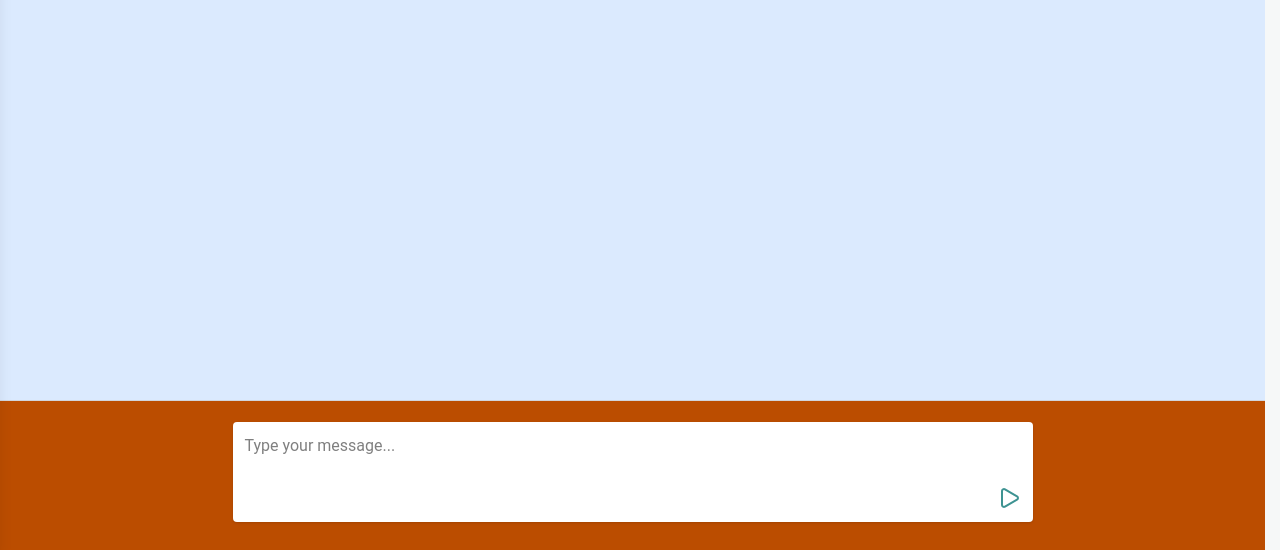
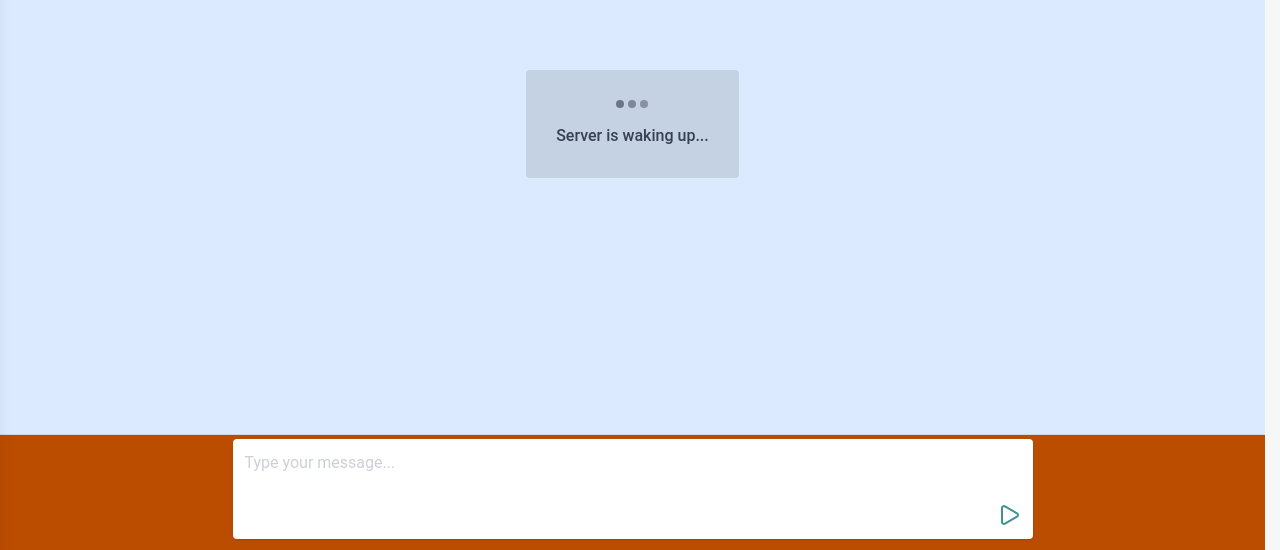
Before and after one commit to sia77/AI-Chat, a React (Vite) app: page / in a window 1280 px wide. Shown: the part 250-800 px from the top of the page. Built offline with nearby package versions, Linux system fonts and the light colour scheme; no server answers.

Commit message:
Implemented Implemente server check status

```diff
--- a/src/components/ChatWindow.tsx
+++ b/src/components/ChatWindow.tsx
@@ -5,7 +5,8 @@ import { useLLMHook } from "../hooks/useLLMHook";
 import { SidePanel } from "./SidePanel";
 import type { MediaType, PanelMode, ResponseTypeLLM } from "../shared/types";
 import { useRef } from 'react';
-
+import { useServerHealth } from "../hooks/useServerHealth";
+import { ServerStatus } from "./ServerStatus";
 
 export const ChatWindow = () => {
     const [selectedResponse, setSelectedResponse] = useState<ResponseTypeLLM>('stream');
@@ -13,6 +14,7 @@ export const ChatWindow = () => {
     const {messages, handleSend, handleStop, isLoading } = useLLMHook( selectedResponse, selectedMediaType );
     const [panelMode, setPanelMode] = useState<PanelMode>('closed');
     const panelRef = useRef<HTMLDivElement>(null);
+    const isServerLive = useServerHealth();
 
     useEffect(()=>{
 
@@ -45,10 +47,12 @@ export const ChatWindow = () => {
                 {/* <TopMenu /> */}
 
                 <MessageList messageList = {messages} />
+                <ServerStatus isServerLive = {isServerLive} />
                 <MessageInput
                     onSend = {handleSend}
                     isLoading = {isLoading}
-                    handleStop = { handleStop} />
+                    handleStop = { handleStop}
+                    isServerLive = {isServerLive} />
             </div>
         </>
 
--- a/src/components/MessageInput.tsx
+++ b/src/components/MessageInput.tsx
@@ -1,15 +1,26 @@
-import { useState } from "react";
+import { useRef, useState, useEffect } from "react";
 import { SendButton } from "./SendButton";
 
 type MessageInputProps = {
   onSend: (message: string) => void;
   isLoading: boolean;
   handleStop: () => void;
+  isServerLive:boolean
 };
 
-export const MessageInput = ({onSend, isLoading, handleStop}:MessageInputProps) => {
+export const MessageInput = ({onSend, isLoading, handleStop, isServerLive}:MessageInputProps) => {
+    const textAreaRef = useRef<HTMLTextAreaElement>(null);
+
+    const isDisabled = !isServerLive || isLoading;
 
     const [message, setMessage] = useState("");
+
+    useEffect(()=> {
+
+        if(isServerLive && !isLoading)
+        textAreaRef.current?.focus();
+
+    }, [isServerLive, isLoading])
 
     const handleKeyDown = (e: React.KeyboardEvent<HTMLTextAreaElement>) => {
         if (e.key === "Enter" && !e.shiftKey) {
@@ -36,13 +47,20 @@ export const MessageInput = ({onSend, isLoading, handleStop}:MessageInputProps)
         ">
             <div className="relative w-full max-w-[800px]">
                 <textarea
-                className="
-                    w-full h-[100px]
+                ref={textAreaRef}
+                disabled = {isDisabled}
+                className={
+                    `w-full h-[100px]
                     p-3 pr-12
                     rounded bg-white shadow
                     focus:outline-none
                     resize-none
-                "
+                    ${isDisabled
+                        ? "bg-gray-100 cursor-not-allowed text-gray-400"
+                        : "bg-white cursor-text text-black"
+                    }`
+                }
+
                 value = { message }
                 onKeyDown={ handleKeyDown }
                 onChange={(e)=> setMessage(e.target.value)}
@@ -53,7 +71,8 @@ export const MessageInput = ({onSend, isLoading, handleStop}:MessageInputProps)
                     <SendButton
                         onClick = {handleSend}
                         isLoading = {isLoading}
-                        onStop = {handleStop}  />
+                        onStop = {handleStop}
+                        isDisabled = {isDisabled} />
                 </div>
             </div>
         </div>
--- a/src/components/SendButton.tsx
+++ b/src/components/SendButton.tsx
@@ -5,15 +5,19 @@ type SendButtonProps = {
     onClick: () => void;
     isLoading: boolean;
     onStop: () => void;
+    isDisabled:boolean;
 };
 
-export const SendButton = ({onClick, isLoading, onStop}:SendButtonProps) => {
+export const SendButton = ({onClick, isLoading, onStop, isDisabled}:SendButtonProps) => {
 
 const icon = isLoading ? <Square color="#373737" /> : <Play color="#3e9392" />;
 const action = isLoading ? onStop : onClick;
 
 return (
-  <button className="cursor-pointer" onClick={action}>
+  <button
+  disabled={isDisabled}
+  className={!isDisabled ? "cursor-pointer":"cursor-not-allowed" }
+  onClick={action}>
     {icon}
   </button>
 );
--- /dev/null
+++ b/src/components/ServerStatus.tsx
@@ -0,0 +1,26 @@
+
+
+interface ServerStatusProps {
+    isServerLive:boolean
+}
+
+export const ServerStatus = ({isServerLive}:ServerStatusProps) => {
+
+    if(isServerLive) return null;
+
+    console.log("isServerLive: ", isServerLive);
+
+    return (
+        <div className="flex items-center justify-center h-screen">
+            <div className="z-50 rounded bg-black/10 p-[30px] flex flex-col items-center gap-4">
+                <div className="flex gap-1">
+                    {/* Three pulsing dots */}
+                    <span className="w-2 h-2 bg-gray-600 rounded-full animate-pulse"></span>
+                    <span className="w-2 h-2 bg-gray-600 rounded-full animate-pulse [animation-delay:0.2s]"></span>
+                    <span className="w-2 h-2 bg-gray-600 rounded-full animate-pulse [animation-delay:0.4s]"></span>
+                </div>
+                <div className="text-gray-700 font-medium">Server is waking up...</div>
+            </div>
+        </div>
+    );
+}
--- a/src/hooks/useLLMHook.ts
+++ b/src/hooks/useLLMHook.ts
@@ -13,6 +13,11 @@ export const useLLMHook = (selectedResponse:ResponseTypeLLM, selectedMediaType:M
     const abortControllerRef = useRef<AbortController | null>(null);
     const sseStoppedByUserRef = useRef(false);
     const activeModeRef = useRef<ResponseTypeLLM | null>(null);
+    const messagesRef = useRef<Message[]>([]);
+
+    useEffect(()=> {
+        messagesRef.current = messages; //It holds a copy of messages as per latest commited render
+    }, [messages])
 
     useEffect(() => {
         return () => {
@@ -22,8 +27,8 @@ export const useLLMHook = (selectedResponse:ResponseTypeLLM, selectedMediaType:M
             }
 
             if (abortControllerRef.current) {
-            abortControllerRef.current.abort();
-            abortControllerRef.current = null;
+                abortControllerRef.current.abort();
+                abortControllerRef.current = null;
             }
         };
     }, []);
@@ -37,7 +42,8 @@ export const useLLMHook = (selectedResponse:ResponseTypeLLM, selectedMediaType:M
         activeModeRef.current = null;
     };
 
-    const finalizeStoppedResponse = () => {
+
+    const appendUserAbortMessage = () => {
         const stoppedMessage: Message = {
             role: "system",
             text: "You stopped this response",
@@ -48,7 +54,7 @@ export const useLLMHook = (selectedResponse:ResponseTypeLLM, selectedMediaType:M
             // If partial content exists, keep it and append system message
             return [...prev, stoppedMessage];
         });
-    };
+    }
 
     const stopSSE = () => {
         if (!stopStreamRef.current) return;
@@ -57,7 +63,7 @@ export const useLLMHook = (selectedResponse:ResponseTypeLLM, selectedMediaType:M
         stopStreamRef.current(); // This calls sse.close() inside the service
         stopStreamRef.current = null;
         setIsLoading(false);
-        finalizeStoppedResponse();
+        appendUserAbortMessage();
         activeModeRef.current = null;
     };
 
@@ -70,26 +76,14 @@ export const useLLMHook = (selectedResponse:ResponseTypeLLM, selectedMediaType:M
     }
 
     const isAbortError = (err: unknown): boolean => {
+        if (typeof err !== "object" || err === null) return false;
+
+        const maybeErr = err as { name?: unknown; message?: unknown };
+
         return (
-            typeof err === "object" &&
-            err !== null &&
-            ("name" in err && err.name === "AbortError" ||
-            "message" in err && err.message === "Aborted")
+            maybeErr.name === "AbortError" ||
+            maybeErr.message === "Aborted"
         );
-    };
-
-    const appendStoppedMessage = (err:unknown) : boolean => {
-
-        if(!isAbortError(err)) return false;
-
-        console.log("You stopped this response");
-
-        setMessages((prev:Message[])=>{
-            if (!prev.length) return prev;
-            return [...prev, { role:"system", text:"You stopped this response" }];
-        });
-        return true;
-
     };
 
     const replaceLastWithError = (err:unknown) => {
@@ -113,7 +107,7 @@ export const useLLMHook = (selectedResponse:ResponseTypeLLM, selectedMediaType:M
 
         setMessages((prev:Message[])=> [...prev, newMessage, botPlaceholder]);
 
-        const localHistory:Message[] = [...messages, newMessage ];
+        const localHistory:Message[] = [...messagesRef.current, newMessage ];
         const cleanHistory = localHistory.filter(m => ["user", "model"].includes(m.role));
         setIsLoading(true);
 
@@ -146,8 +140,14 @@ export const useLLMHook = (selectedResponse:ResponseTypeLLM, selectedMediaType:M
             }
 
         }catch(err:unknown){
-            const stoppedByUser = appendStoppedMessage(err);
-            if(!stoppedByUser) replaceLastWithError(err);
+
+            if(isAbortError(err)){
+                console.log("You stopped this response");
+                appendUserAbortMessage()
+                return;
+            }
+            replaceLastWithError(err);
+
         }finally{
             setIsLoading(false);
             abortControllerRef.current = null;
@@ -168,7 +168,7 @@ export const useLLMHook = (selectedResponse:ResponseTypeLLM, selectedMediaType:M
         const botPlaceholder:Message = { role:"model", text:"..." };
 
         setMessages(prev => [...prev, newMessage, botPlaceholder]);
-        const localHistory:Message[] = [...messages, newMessage];
+        const localHistory:Message[] = [...messagesRef.current, newMessage];
 
         const cleanHistory = localHistory.filter(m => ["user", "model"].includes(m.role));
         try{
@@ -188,8 +188,12 @@ export const useLLMHook = (selectedResponse:ResponseTypeLLM, selectedMediaType:M
                 setMessages(prev => [...prev.slice(0, -1), {role:"model", text:content} ])
             }
         }catch(err:unknown){
-            const stoppedByUser = appendStoppedMessage(err);
-            if(!stoppedByUser) replaceLastWithError(err);
+            if(isAbortError(err)){
+                console.log("You stopped this response");
+                appendUserAbortMessage()
+                return;
+            }
+            replaceLastWithError(err);
         }finally{
             setIsLoading(false);
             abortControllerRef.current = null;
--- /dev/null
+++ b/src/hooks/useServerHealth.ts
@@ -0,0 +1,25 @@
+import { useState, useEffect } from "react"
+import { IsServiceUp } from "../services/IsServiceUp";
+const baseUrl = import.meta.env.VITE_BASE_URL;
+
+export const useServerHealth = () => {
+    const [isServerLive, setIsServerLive] = useState(false);
+
+    useEffect(()=> {
+        if(isServerLive) return;
+
+        const checkStatus = async() => {
+            const isUp = await IsServiceUp(baseUrl)
+
+            if(isUp) setIsServerLive(true);
+        }
+
+        const clearId = setInterval(checkStatus, 5000);
+
+        return () => clearInterval(clearId);
+
+    }, [isServerLive, baseUrl]);
+
+    return isServerLive;
+
+}
--- /dev/null
+++ b/src/services/IsServiceUp.ts
@@ -0,0 +1,13 @@
+
+
+export const IsServiceUp = async( baseURL: string ) =>{
+    console.log("Did you call me?");
+
+    try{
+        const response = await fetch(`${baseURL}/api/v1/chat/`);
+        return response.ok;
+
+    }catch(err:unknown){
+        return false;
+    }
+}
```
